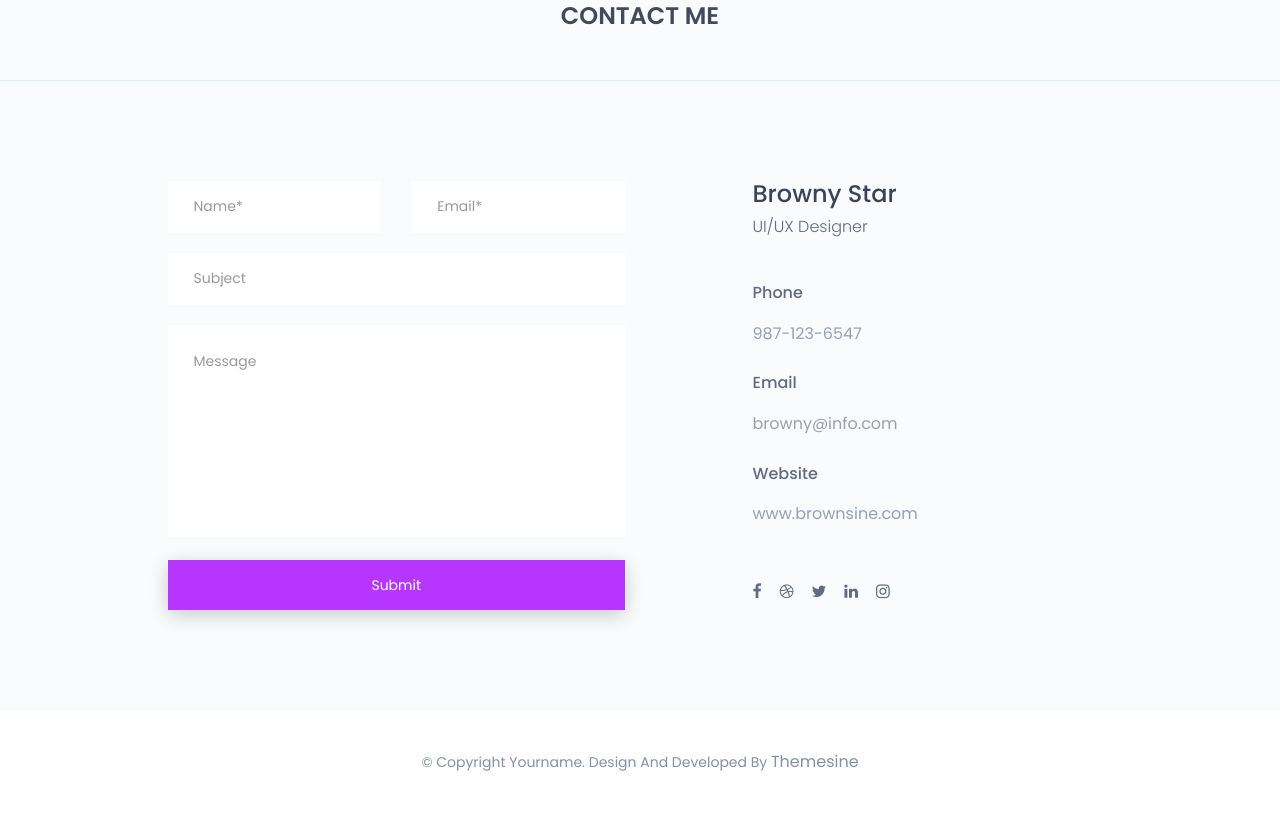
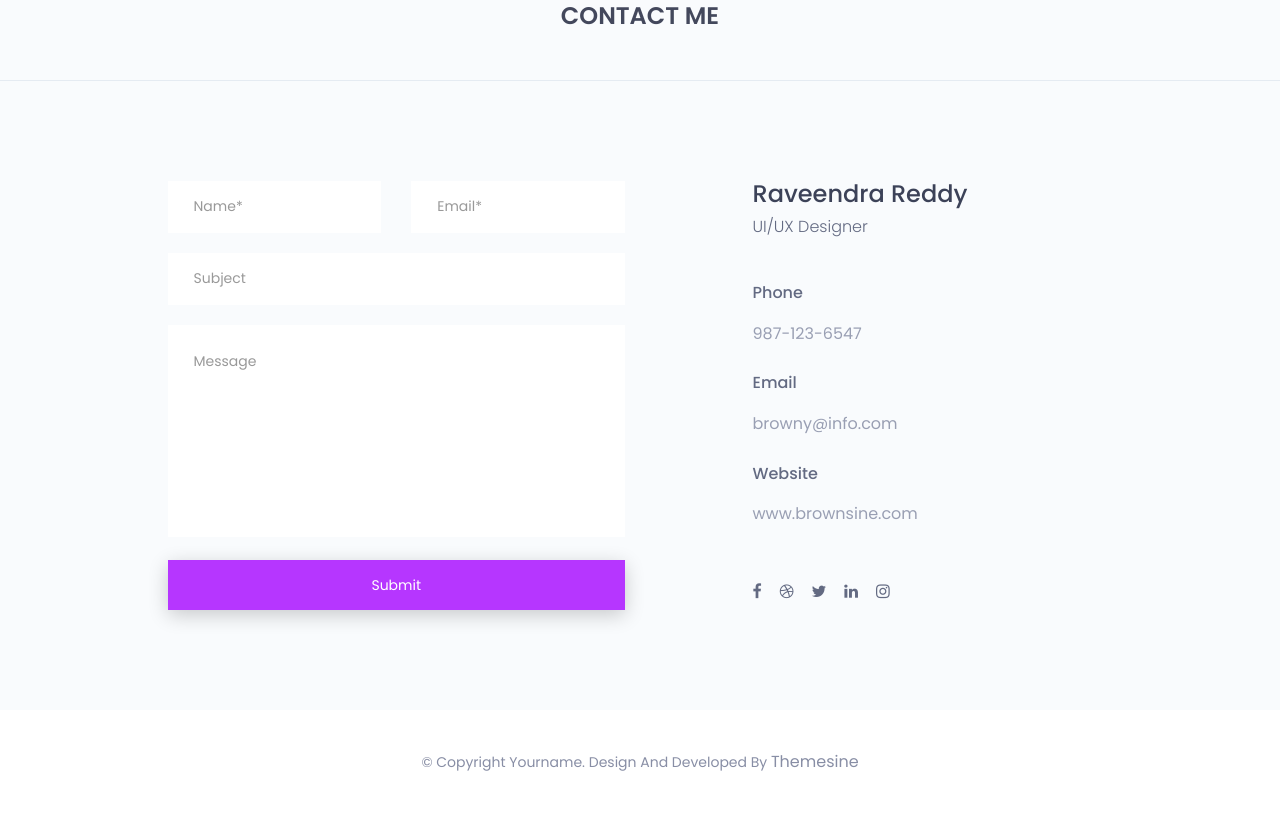
Before and after one commit to raveereddy/devops1, a plain HTML site: page index.html in a window 1280 px wide. Shown: the part 6300-7115 px from the top of the page. Drawn offline with nearby package versions, Linux system fonts and the light colour scheme.

Commit message:
Update index.html

```diff
--- a/index.html
+++ b/index.html
@@ -873,7 +873,7 @@
 							<div class="single-contact-box">
 								<div class="contact-adress">
 									<div class="contact-add-head">
-										<h3>browny star</h3>
+										<h3>Raveendra Reddy</h3>
 										<p>uI/uX designer</p>
 									</div>
 									<div class="contact-add-info">
```
